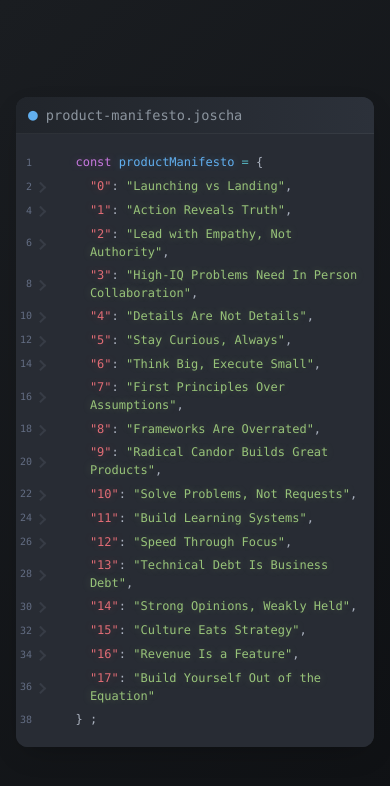
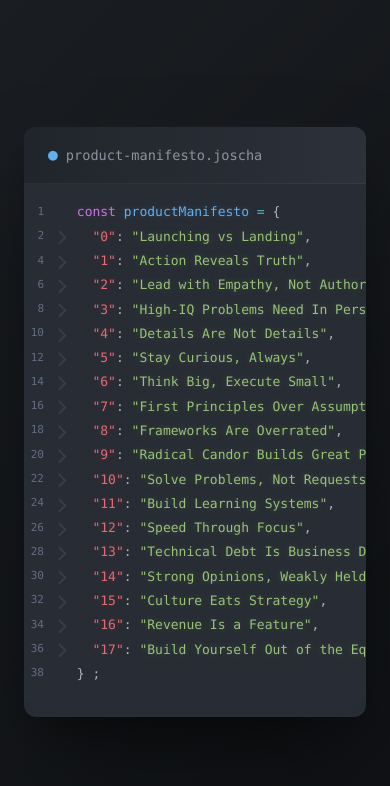
Before and after one commit to Meyk0/product-manifesto, a plain HTML site: page index.html in a window 390 px wide. Drawn offline with Linux system fonts and the light colour scheme.

Commit message:
attempt six  CSS for dark scrolling and new line for comments

```diff
--- a/css/style.css
+++ b/css/style.css
@@ -111,6 +111,8 @@ body {
     align-items: center;
     gap: 1ch;
     overflow-x: auto;
+    padding-right: 1rem; /* Add some padding on the right */
+    min-width: 0; /* Allow content to shrink */
 }
 
 /* Comment styling */
@@ -226,8 +228,15 @@ body {
     }
 
     .line-numbers-and-arrows {
-        width: 50px;
-        padding-right: 8px;
+        display: flex;
+        align-items: center;
+        width: 60px;
+        padding-right: 12px;
+        flex-shrink: 0;
+        position: sticky;
+        left: 0;
+        background: inherit;
+        z-index: 1;
     }
 
     .line-number {
@@ -240,68 +249,78 @@ body {
     }
 }
 
-/* Mobile optimization */
-@media (max-width: 480px) {
-    body {
-        padding: 0.5rem;
-        font-size: 12px;
+@media (max-width: 768px) {
+    .editor-container {
+        margin: 0.5rem;
+        width: calc(100% - 1rem);
+        overflow-x: hidden; /* Prevent horizontal scroll on container */
     }
 
-    .editor-container {
-        margin: 0.5rem;
-        box-shadow: 0 10px 30px -10px rgba(0, 0, 0, 0.3);
+    .code-content {
+        overflow-x: auto; /* Allow scrolling for code content */
+        width: 100%;
     }
 
-    .title-bar {
-        padding: 6px 12px;
+    .line {
+        width: 100%;
+        min-width: fit-content; /* Ensure line can contain all content */
     }
 
     .line-numbers-and-arrows {
-        width: 45px;
-        padding-right: 6px;
+        width: 50px;
+        padding-right: 8px;
+        position: sticky;
+        left: 0;
+        background: #282c34; /* Match editor background */
+        z-index: 2;
     }
 
     .line-number {
-        width: 20px;
-        font-size: 10px;
+        width: 24px;
+        font-size: 11px;
+        text-align: right;
     }
 
-    .arrow-container {
-        width: 12px;
+    .line-content {
+        padding-right: 1rem;
+        white-space: pre; /* Prevent text wrapping */
     }
 
-    .arrow::before {
-        width: 6px;
-        height: 6px;
+    .multi-line-comment {
+        white-space: pre-wrap; /* Allow comment text to wrap */
+        max-width: calc(100vw - 70px); /* Account for line numbers and some padding */
     }
 
-    .comment-line {
-        left: 45px;
+    /* Ensure arrow container doesn't affect line number positioning */
+    .arrow-container {
+        position: absolute;
+        right: 0;
+        top: 50%;
+        transform: translateY(-50%);
     }
 }
 
 /* Very small screen optimization */
-@media (max-width: 320px) {
-    body {
-        font-size: 11px;
+@media (max-width: 480px) {
+    .line-numbers-and-arrows {
+        width: 45px;
+        background: #282c34;
     }
 
-    .line-numbers-and-arrows {
-        width: 40px;
-        padding-right: 4px;
+    .line-content {
+        padding-left: 1ch;
+        padding-right: 0.5rem;
     }
 
-    .line-number {
-        width: 18px;
+    .multi-line-comment {
+        max-width: calc(100vw - 60px);
     }
+}
 
-    .arrow-container {
-        width: 10px;
-    }
-
-    .comment-line {
-        left: 40px;
-    }
+/* Add smooth scrolling to container */
+.code-content {
+    scroll-behavior: smooth;
+    -webkit-overflow-scrolling: touch; /* Smooth scrolling on iOS */
 }
 
 /* Touch device optimization */
```
